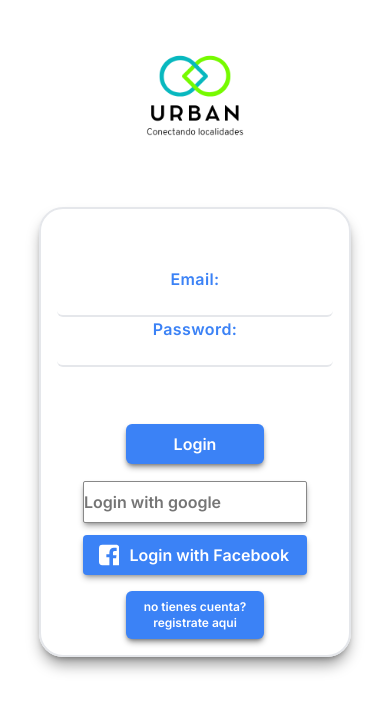
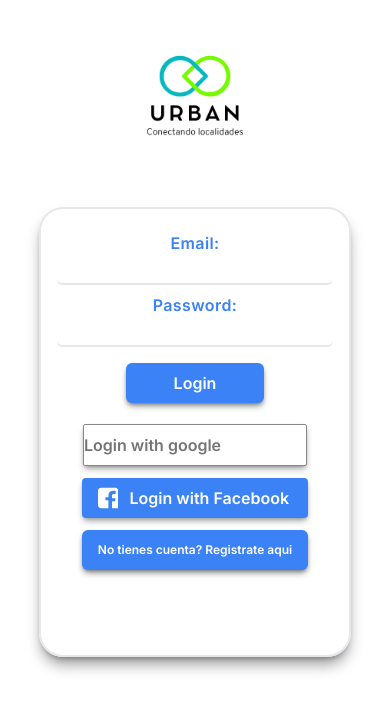
Before and after one commit to pablosecuen/Urban, a Next.js app in the folder client/: page / in a window 390 px wide. Shown: the top 712 px of the page. Built offline with nearby package versions, Linux system fonts and the light colour scheme.

Commit message:
Login responsive 100%

```diff
--- a/client/components/LoginForm/LoginForm.tsx
+++ b/client/components/LoginForm/LoginForm.tsx
@@ -62,17 +62,24 @@ const LoginForm = ({ isRegister, setIsRegister }: { isRegister: boolean; setIsRe
   return (
     <form
       onSubmit={handleLogin}
-      className="my-8 flex h-[450px] w-4/5 flex-col items-center justify-between rounded-3xl border-2 px-4 pb-4 align-middle shadow-lg shadow-black/40 lg:h-[600px] lg:w-1/2"
+      className="my-8 flex h-[450px] w-4/5 flex-col items-center justify-between rounded-3xl border-2 px-4 pb-4 align-middle shadow-lg shadow-black/40 lg:ml-20 lg:h-4/5 lg:w-4/5"
     >
-      <div className="flex h-1/2 flex-col items-center justify-center align-middle">
+      <div className="flex h-1/2 flex-col items-center justify-center gap-2 align-middle">
         <label className="text-center">
-          Email:
-          <input type="email" name="email" value={userData.email} onChange={handleInputChange} />
+          Email: <br />
+          <input
+            className="mt-1 lg:w-3/4"
+            type="email"
+            name="email"
+            value={userData.email}
+            onChange={handleInputChange}
+          />
         </label>
         {errores.messageEmail && <p className="text-red-500">{errores.messageEmail}</p>}
         <label className="text-center">
-          Password:
+          Password: <br />
           <input
+            className="mt-1 lg:w-3/4"
             type="password"
             name="password"
             value={userData.password}
@@ -80,11 +87,11 @@ const LoginForm = ({ isRegister, setIsRegister }: { isRegister: boolean; setIsRe
           />
         </label>
         {errores.messagePassword && <p className="text-red-500">{errores.messagePassword}</p>}
+        <button className="mx-auto mt-2 w-1/2 py-2 font-semibold" onClick={handleLogin}>
+          Login
+        </button>
       </div>
       <div className="flex h-1/2 flex-col items-center justify-between align-middle ">
-        <button className="mx-auto w-1/2 py-2 font-semibold" onClick={handleLogin}>
-          Login
-        </button>
         {/* <button onClick={handleRegisterClick}>Apple Id</button> */}
         <div className="flex w-auto flex-col items-center justify-center gap-3">
           <a
@@ -100,15 +107,14 @@ const LoginForm = ({ isRegister, setIsRegister }: { isRegister: boolean; setIsRe
             </svg>
             <span>Login with Facebook</span>
           </button>
+          <button
+            className="py-3 text-xs font-semibold lg:mx-auto lg:mt-6"
+            onClick={handleRegisterClick}
+          >
+            <p>No tienes cuenta? Registrate aqui</p>
+          </button>
         </div>
         {/* <button onClick={handleRegisterClick}>Facebook</button> */}
-
-        <button
-          className="w-1/2 py-2 text-xs font-semibold lg:mx-auto lg:mt-6"
-          onClick={handleRegisterClick}
-        >
-          <p>no tienes cuenta? registrate aqui</p>
-        </button>
       </div>
     </form>
   );
```
